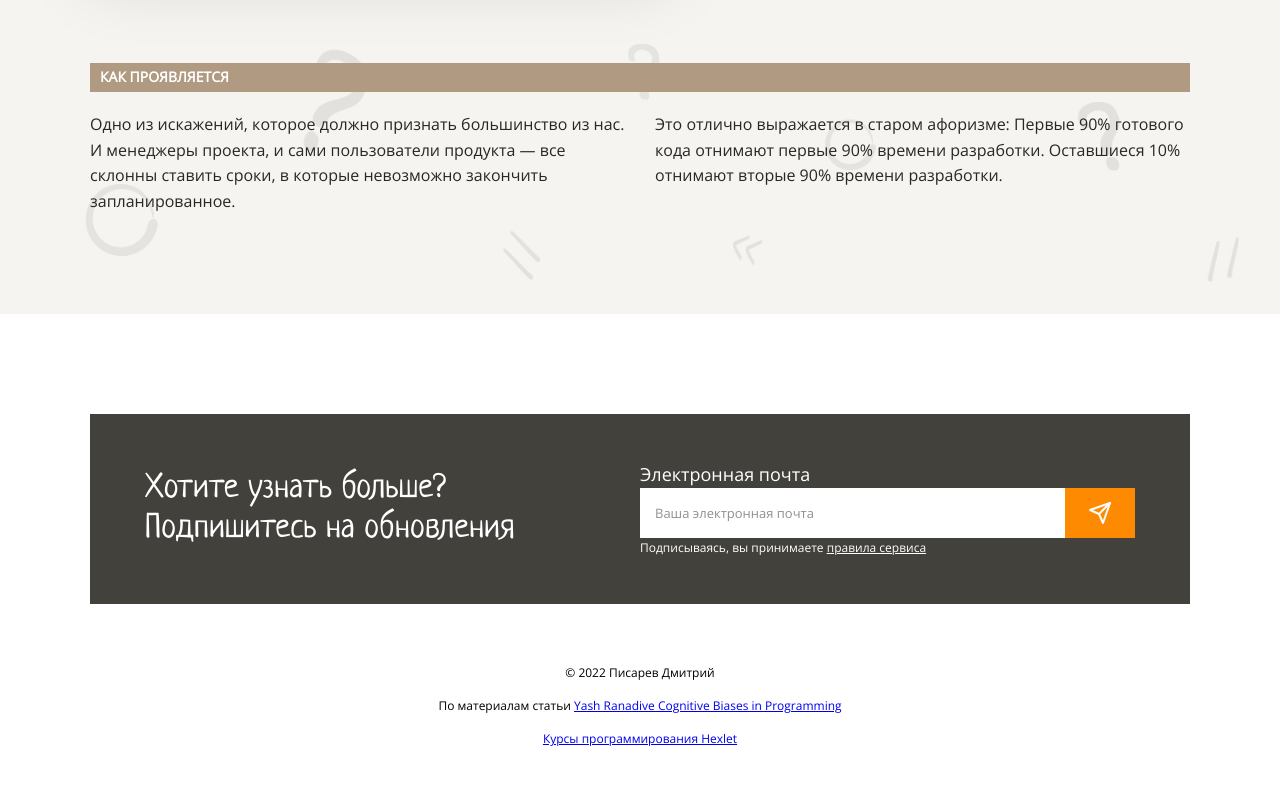
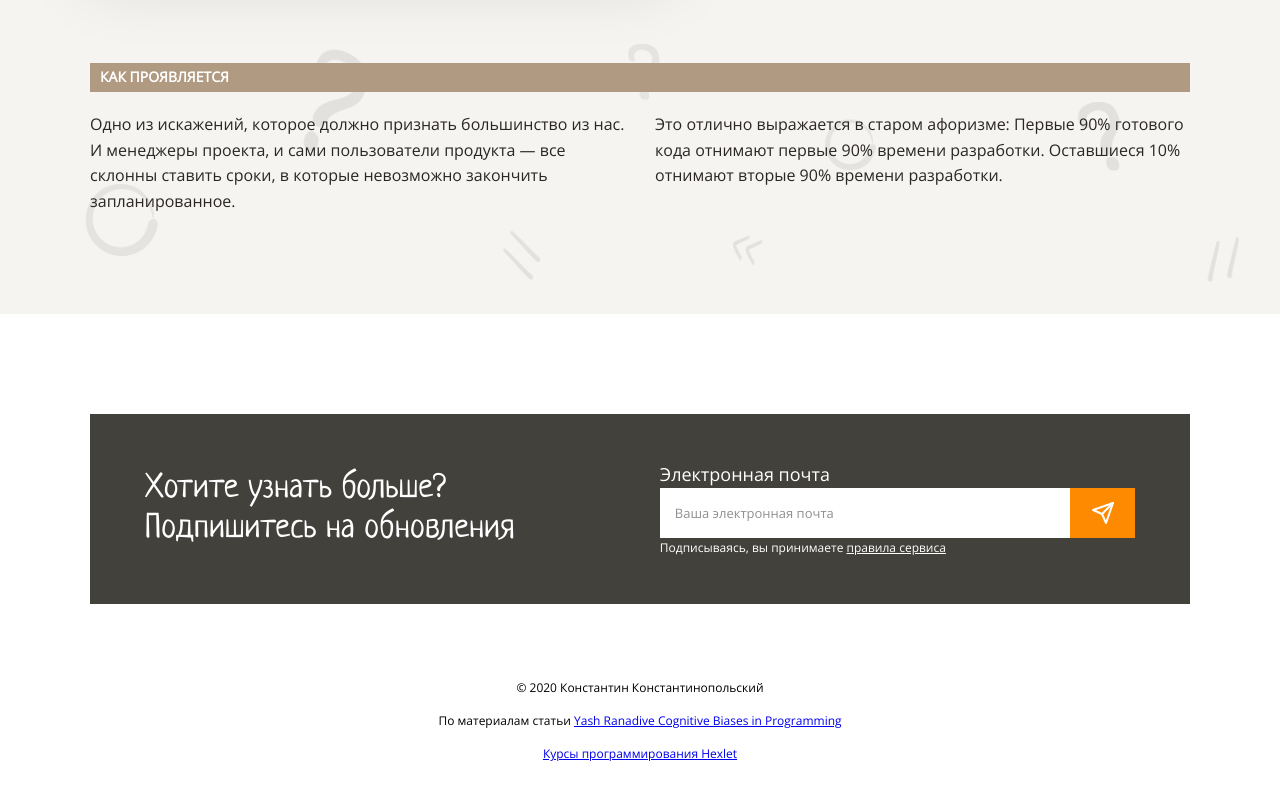
Before and after one commit to pisarevdmitry/layout-designer-project-lvl1, a website: page src/index.html in a window 1280 px wide. Shown: the part 6884-7684 px from the top of the page. Drawn offline with Linux system fonts and the light colour scheme.

Commit message:
fix footer

```diff
--- a/src/index.html
+++ b/src/index.html
@@ -253,7 +253,7 @@
                 </form>
             </div>
             <div class="contacts">
-                <span class="contacts-info">© 2022 Писарев Дмитрий</span>
+                <span class="contacts-info">© 2020 Константин Константинопольский</span>
                 <span class="contacts-info">По материалам статьи <a class="underline" href="https://medium.com/hackernoon/cognitive-biases-in-programming-5e937707c27b">Yash Ranadive Cognitive Biases in Programming</a></span>
                 <a class="contacts-info underline" href="https://ru.hexlet.io/my">Курсы программирования Hexlet</a>
             </div>
--- a/src/styles/style.css
+++ b/src/styles/style.css
@@ -374,7 +374,7 @@ h3,
 }
 
 .footer-form {
-  width: 50%;
+  width: 48%;
 }
 
 .form-name {
@@ -409,7 +409,7 @@ h3,
 .form-submit {
   position: relative;
 
-  width: 70px;
+  width: 65px;
   height: 50px;
   border: none;
 
@@ -447,7 +447,7 @@ h3,
 .contacts {
   display: flex;
   flex-direction: column;
-  margin-top: 60px;
+  margin-top: 75px;
 
   font-size: 12px;
   font-family: OpenSans, sans-serif;
```
